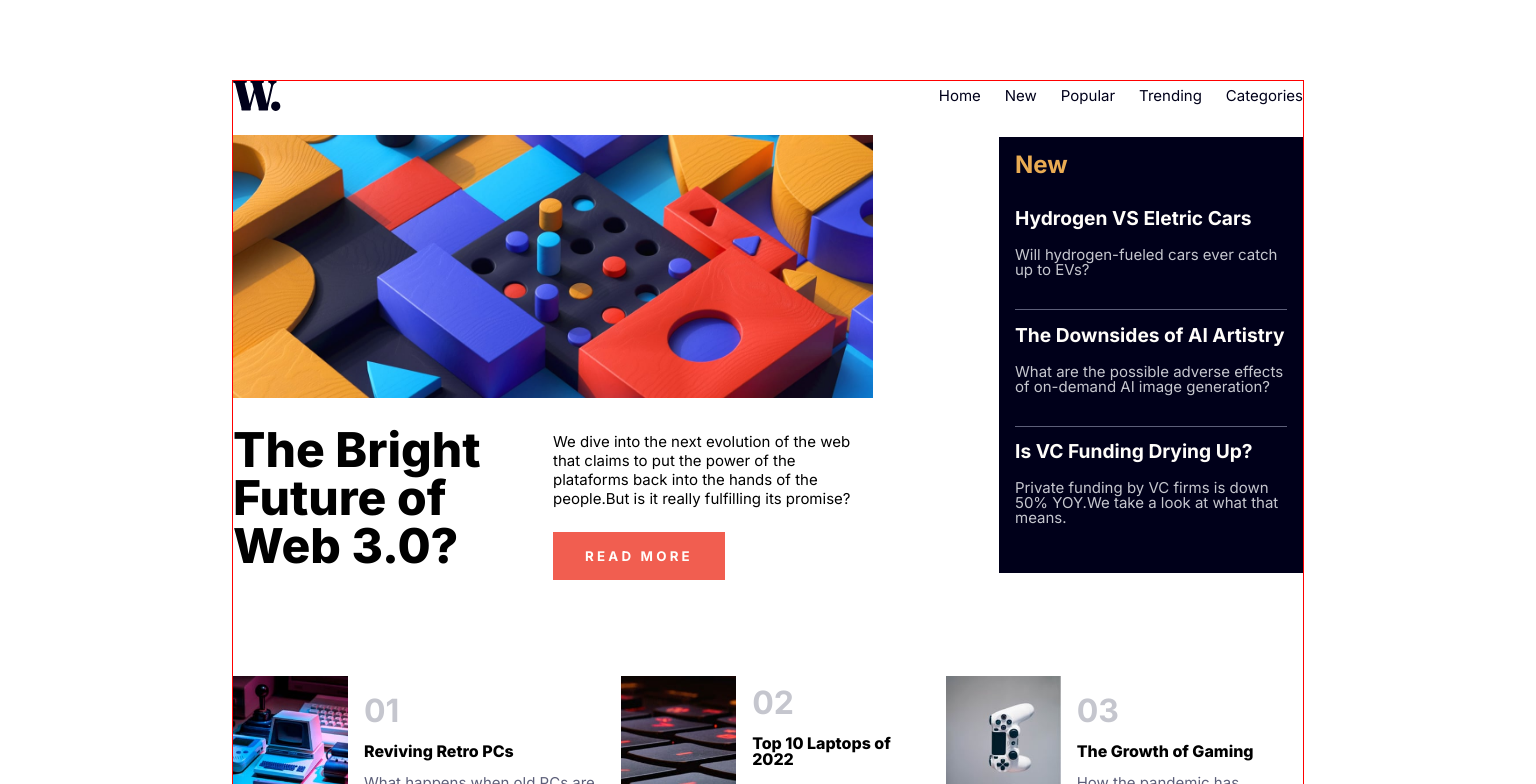
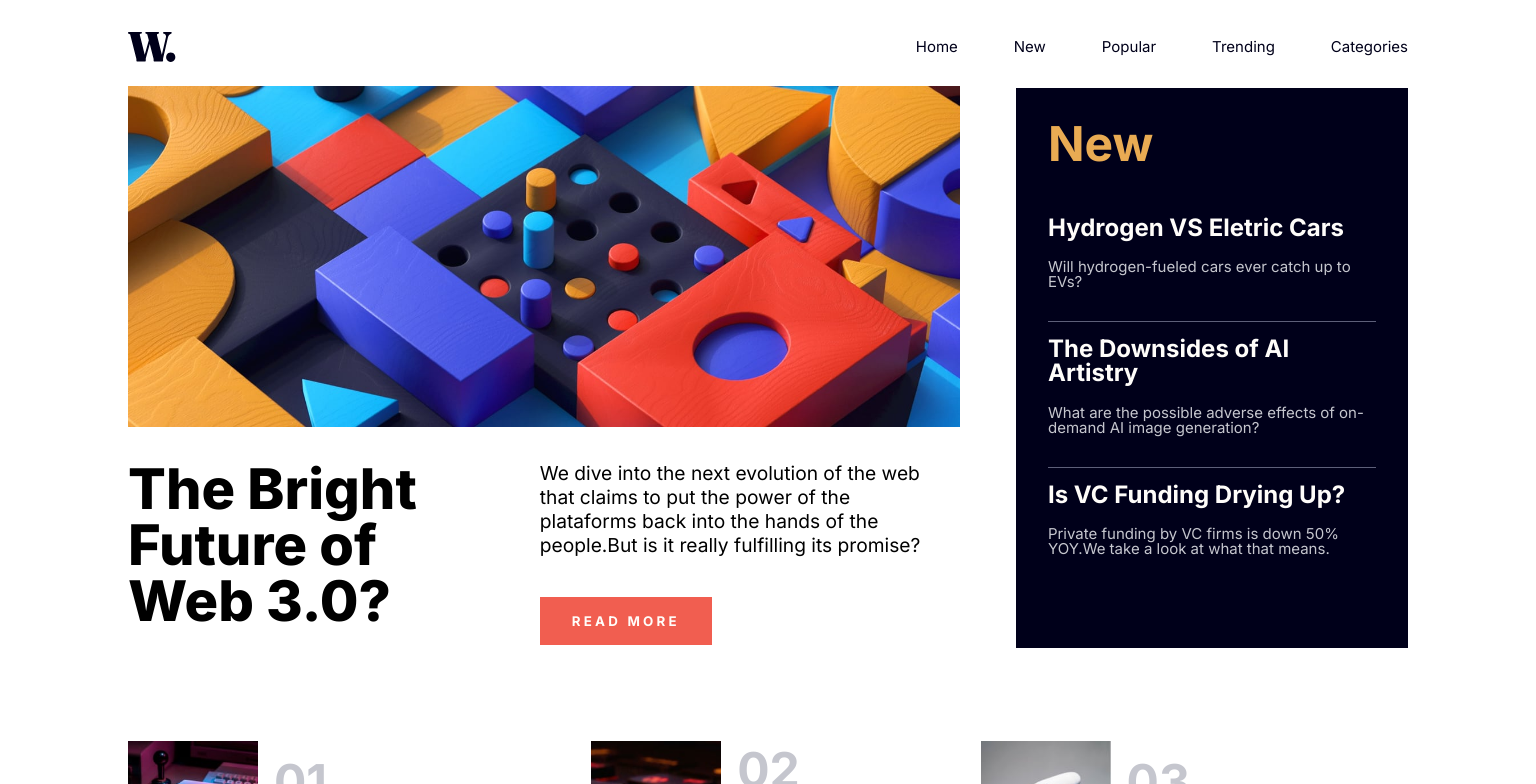
Before and after one commit to reginaguermandi/homepage, a React (Create React App) app: page / in a window 1536 px wide. Shown: the top 784 px of the page. Built offline with nearby package versions, Linux system fonts and the light colour scheme.

Commit message:
make style adjustments

```diff
--- a/src/Components/App/App.css
+++ b/src/Components/App/App.css
@@ -1,23 +1,23 @@
 .App {
   position: relative;
-  margin: 1rem;
-  border: 1px solid red;
+  max-width: 20rem;
+  margin: 2rem auto;
 }
 
-@media (min-width: 760px) {
+@media (min-width: 768px) {
   .App {
-    margin: 5rem 4rem;
+    max-width: 35rem;
   }
 }
 
 @media (min-width: 1024px) {
   .App {
-    margin: 5rem 2rem;
+    max-width: 60rem;
   }
 }
 
 @media (min-width: 1440px) {
   .App {
-    margin: 5rem 14.5rem;
+    max-width: 80rem;
   }
 }
--- a/src/Components/Articles/Articles.css
+++ b/src/Components/Articles/Articles.css
@@ -28,8 +28,20 @@
   color: hsl(236, 13%, 42%);
 }
 
+
+/* ---------------- LAPTOP/DESKTOP------------------------ */
+
+
 @media (min-width: 1024px) {
   .article-container {
    display: flex;
   }
+
+  .article-content span {
+    font-size: 3rem;
+  }
+
+  .article-content h1 {
+    font-size: 1.5rem;
+  }
 }
--- a/src/Components/Articles/Articles.js
+++ b/src/Components/Articles/Articles.js
@@ -11,8 +11,8 @@ export default function Articles() {
           <div className='image-container'>
             <img
               src={article.image}
-              alt='keyboard'
-              width='115px'
+              alt='tech devices'
+              width='130px'
             ></img>
           </div>
 
--- a/src/Components/Aside/Aside.css
+++ b/src/Components/Aside/Aside.css
@@ -56,13 +56,27 @@
 
 /*---------------- DESKTOP -----------------------*/
 
-@media (min-width: 1680px) {
+@media (min-width: 1440px) {
   .aside-container {
     position: absolute;
+    max-width: 24.5rem;
     margin-top: 0;
-    height: 38rem;
+    height: 35rem;
     overflow: auto;
     right: 0;
     top: 3.5rem;
   }
+
+  .aside-container h2 {
+    padding: 2rem 0 0 2rem;
+    font-size: 3rem;
+  }
+
+  .news-container {
+    padding: 2rem;
+  }
+
+  .news h3 {
+    font-size: 1.5rem;
+  }
 }
--- a/src/Components/Header/Header.css
+++ b/src/Components/Header/Header.css
@@ -1,6 +1,5 @@
 .hero-container{
   max-width: 42rem;
-  /*border: 2px solid red;*/
 }
 
 .hero-image {
@@ -55,17 +54,18 @@
 /*---------------- DESKTOP -----------------------*/
 
 
-@media (min-width: 1680px) {
+@media (min-width: 1440px) {
   .hero-container{
-    max-width: 60rem;
+    max-width: 52rem;
   }
 
   .title-container {
     width: 20rem;
  }
 
- .title-container{
-  width: 50rem;
+  .title-container{
+    width: 45rem;
+    padding-right: 1rem;
   }
 
   .title-container h1 {
--- a/src/Components/Navbar/Navbar.css
+++ b/src/Components/Navbar/Navbar.css
@@ -75,4 +75,10 @@
     a:hover {
       color: var(--primary-heavy);
     }
- }
+}
+
+@media (min-width: 1440px) {
+  .links-container ul li {
+    padding-left: 3.5rem;
+  }
+}
```
